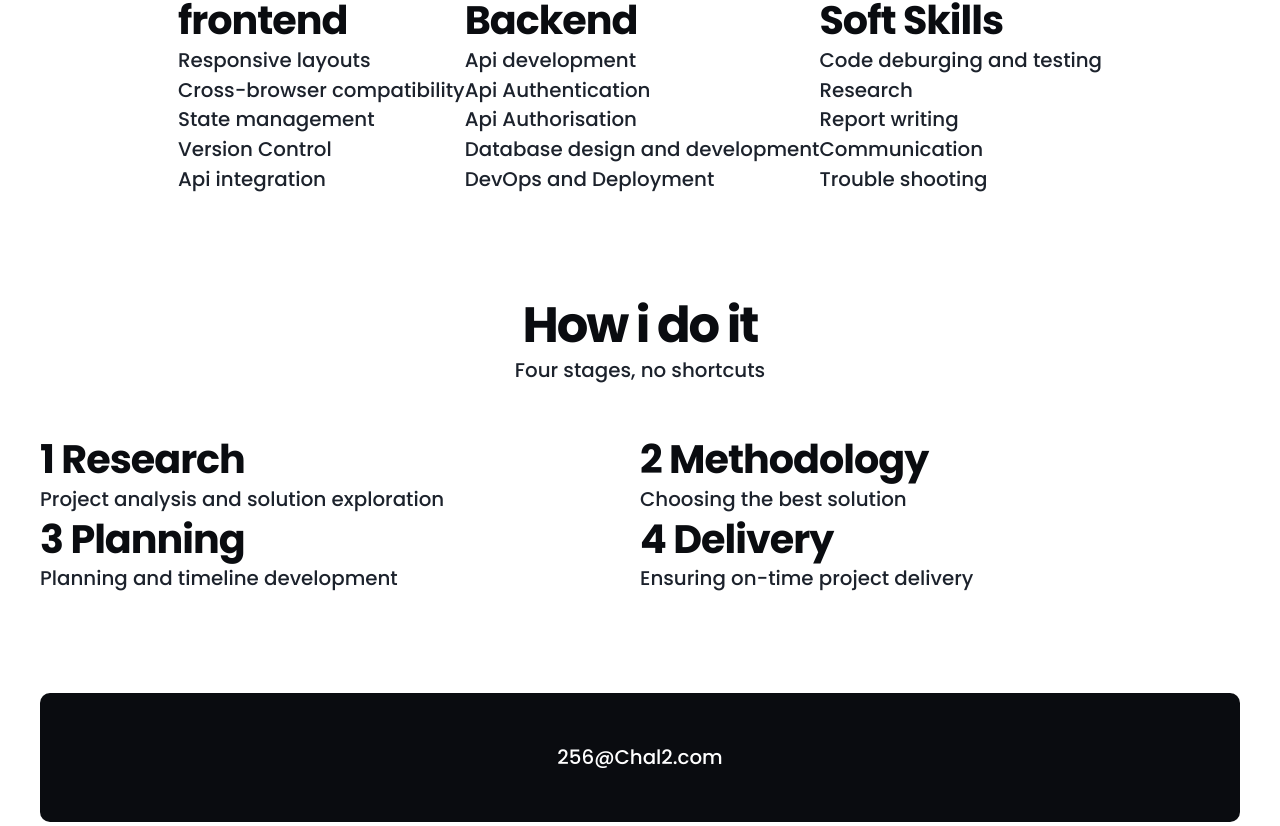
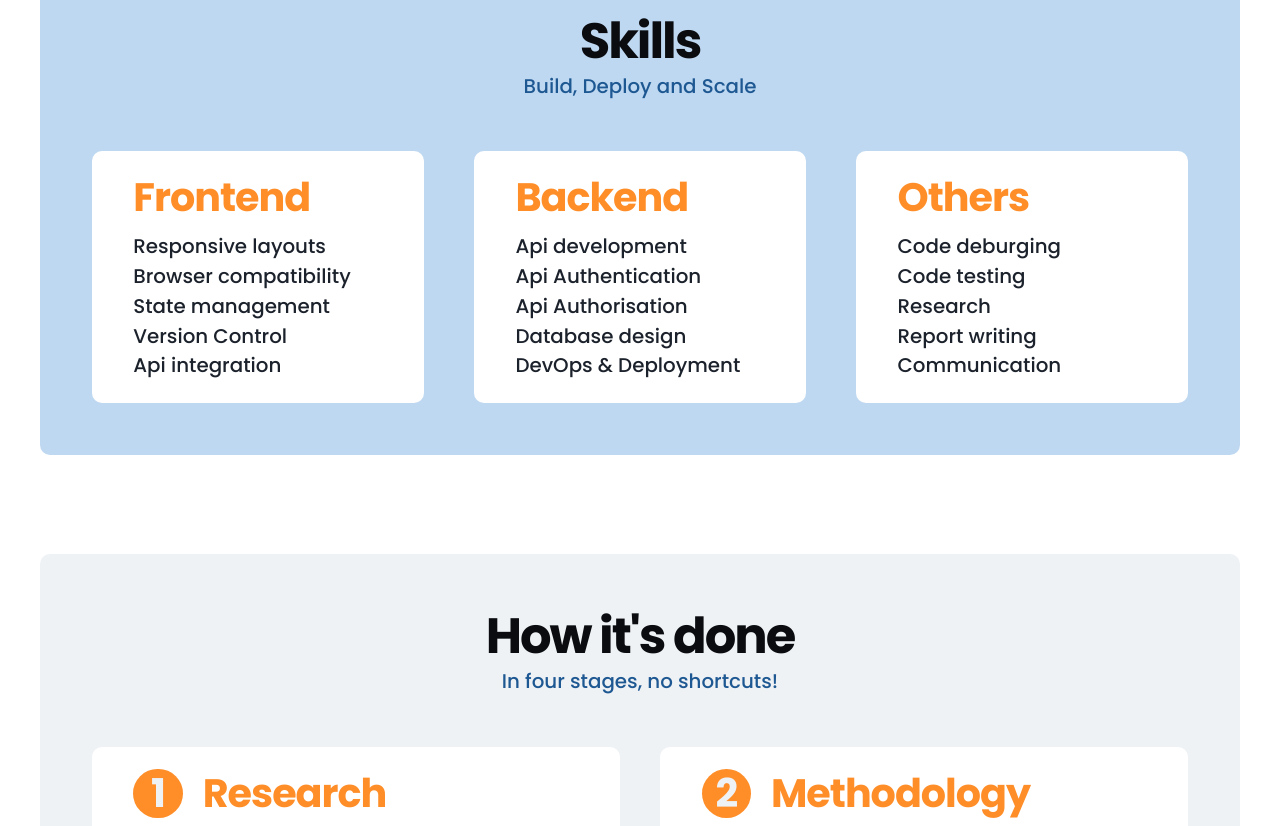
Before and after one commit to ssenkaayi/chal2, a React (Vite) app: page /chal2/skill in a window 1280 px wide. Shown: the part 834-1660 px from the top of the page. Built offline with nearby package versions, Linux system fonts and the light colour scheme.

Commit message:
completing box css on skill page

```diff
--- a/src/App.css
+++ b/src/App.css
@@ -143,6 +143,7 @@ html{
 body{
     font-family: "Poppins", sans-serif;
     overflow-x: hidden;
+    color: #1C222C;
 
 }
 
@@ -243,6 +244,7 @@ li{
     justify-content: space-between;
     gap: 1.8rem;
     padding: 0 2rem;
+    color: #1C222C;
 
 }
 
@@ -260,6 +262,7 @@ li{
     align-items: center;
     margin-bottom: var(--section-margin);
     padding: 0 2rem;
+    background-color: #EFF2F5;
 }
 
 .hero-content-container{
@@ -289,6 +292,7 @@ li{
     justify-content: center;
     align-items: center;
     gap:3rem;
+    color: #1C222C;
 }
 
 .hero-svg{
@@ -360,6 +364,8 @@ li{
 .projects{
     display: flex;
     flex-direction: column;
+    background-color: #EFF2F5;
+    background-color: #bfd8f1;
 }
 
 .project-h3{
@@ -410,6 +416,7 @@ li{
 
 .project-link{
     text-align: center;
+    color: #1C222C;
 
 }
 
@@ -444,6 +451,7 @@ li{
 
     background-color: var(--primary-base);
     color: #ffffff;
+
 }
 
 .project-btn-link{
--- a/src/pages/skill/Skill.jsx
+++ b/src/pages/skill/Skill.jsx
@@ -1,4 +1,5 @@
 import './skill.css'
+import { Link } from "react-router-dom"
 
 function Skill(){
     return(
@@ -7,7 +8,8 @@ function Skill(){
         <nav className="skill-hero">
             <div >
                 <h1 className='hero-heading4'>What i do</h1>
-                <p className='hero-para'>Craft robust, secure and cross-bowser web apps.</p>
+                <p className='skill-hero-para'>Craft robust, secure and cross-bowser web apps.</p>
+                <span className="project-link"><Link  className="btn project-btn-link" to='/experience'  >Explore</Link></span>
             </div>
         </nav>
 
@@ -24,30 +26,31 @@ function Skill(){
                 <div className='feature-card-container'>
 
                     <div className='feature-card'>
-                        <h3>frontend</h3>
+                        <h3 className='feature-card-heading'>Frontend</h3>
                         <p>Responsive layouts</p>
-                        <p>Cross-browser compatibility</p>
+                        <p>Browser compatibility</p>
                         <p>State management</p>
                         <p>Version Control</p>
                         <p>Api integration</p>
                     </div>
 
-                    <div>
-                        <h3>Backend</h3>
+                    <div className='feature-card'>
+                        <h3 className='feature-card-heading'>Backend</h3>
                         <p>Api development</p>
                         <p>Api Authentication</p>
                         <p>Api Authorisation</p>
-                        <p>Database design and development</p>
-                        <p>DevOps and Deployment </p>
+                        <p>Database design</p>
+                        <p>DevOps & Deployment </p>
                     </div>
 
-                    <div>
-                        <h3>Soft Skills</h3>
-                        <p>Code deburging and testing</p>
+                    <div className='feature-card'>
+                        <h3 className='feature-card-heading'>Others</h3>
+                        <p>Code deburging </p>
+                        <p>Code testing</p>
                         <p>Research</p>
                         <p>Report writing</p>
                         <p>Communication</p>
-                        <p>Trouble shooting</p>
+
                     </div>
                 </div>
 
@@ -55,14 +58,14 @@ function Skill(){
 
             <div className='strategy-container'>
 
-                <h2>How i do it</h2>
-                <p className='strategy-para'>Four stages, no shortcuts</p>
+                <h2>How it's done</h2>
+                <p className='strategy-para'>In four stages, no shortcuts!</p>
 
                 <div className="strategy-card-container">
 
                     <div className='strategy-card'>
-                        <h3>
-                            1 Research
+                        <h3 className='startegy-heading'>
+                            <span className='number-highlight'>1</span> Research
                         </h3>
                         <p>
 
@@ -70,9 +73,9 @@ function Skill(){
                         </p>
                     </div>
 
-                    <div>
-                        <h3>
-                            2 Methodology
+                    <div className='strategy-card'>
+                        <h3 className='startegy-heading'>
+                            <span className='number-highlight'>2</span> Methodology
                         </h3>
                         <p>
 
@@ -80,19 +83,19 @@ function Skill(){
                         </p>
                     </div>
 
-                    <div>
-                        <h3>
-                            3 Planning
+                    <div className='strategy-card'>
+                        <h3 className='startegy-heading'>
+                            <span className='number-highlight'>3</span> Planning
                         </h3>
                         <p>
 
-                               Planning and timeline development
+                               Planning and laying timelines
                         </p>
                     </div>
 
-                    <div>
-                        <h3>
-                           4 Delivery
+                    <div className='strategy-card'>
+                        <h3 className='startegy-heading'>
+                           <span className='number-highlight'>4</span> Delivery
                         </h3>
                         <p>
 
--- a/src/pages/skill/skill.css
+++ b/src/pages/skill/skill.css
@@ -1,11 +1,18 @@
 /* styling famework
 
 -------- Text Content --------
-spacing
+
+SPECS
+
+spacing / centering / alignment
 styling
 size
 font
 color
+
+TOOLS
+
+text-aligment
 
 -------- element / Box css --------
 margin
@@ -16,6 +23,10 @@ width
 -------- element container --------
 */
 
+span{
+    display: inline-block;
+}
+
 /* Hero section */
 
 .skill-hero{
@@ -24,16 +35,34 @@ width
     display: flex;
     align-items: center;
     justify-content: center;
+    border: 2px solid #EFF2F5;
+    background-color: #EFF2F5;
+    border-radius: 1rem;
+    margin-bottom: 10rem;
 }
 
 .hero-heading{
     margin-bottom: 1rem;
 }
 
+.skill-hero-para{
+    color:#1e5892;
+    margin-bottom: 5rem;
+}
+
+.project-btn-link{
+    color: #fff;
+}
+
 /* Feature section */
 
 .feature-container{
     margin-bottom: 10rem;
+    background-color: #bfd8f1;
+    border: 2px solid #bfd8f1;
+    border-radius: 1rem;
+    padding: 5rem;
+
 }
 
 .feature-text-content{
@@ -42,30 +71,71 @@ width
 
 .feature-para{
     text-align: center;
+    color:#1e5892;
 }
 .feature-card-container{
     display: flex;
     flex-direction: row;
     justify-content: center;
+    gap: 5rem;
 }
-/* .feature-card{
-    padding: 3.2rem;
-} */
+
+.feature-card{
+    padding: 2rem 4rem;
+    background-color: #fff;
+    border: 2px solid #fff;
+    border-radius: 1rem;
+    width: 300px;
+}
+
+.feature-card-heading{
+    color: #FF8D28;
+    margin-bottom: 1rem;
+}
 
 /* Strategy Section*/
+.startegy-heading{
+    color: #FF8D28;
+    display: flex;
+    gap: 2rem;
+    align-items: center;
+    margin-bottom: 1rem;
+}
 
 .strategy-para{
     text-align: center;
     margin-bottom: 5rem;
+    color:#1e5892;
+}
+
+.number-highlight{
+    background-color: #FF8D28;
+    color: #EFF2F5;
+    height: 5rem;
+    width: 5rem ;
+    text-align: center;
+    border-radius: 50%;
 }
 
 .strategy-container{
   margin-bottom: 10rem;
+  background-color: #EFF2F5;
+  border: 2px solid #EFF2F5;
+  border-radius: 1rem;
+  padding: 5rem;
 
 }
 
 .strategy-card-container{
     display: grid;
     grid-template-columns: 1fr 1fr;
+    gap:4rem;
+}
 
+.strategy-card{
+
+    background-color: #fff;
+    border: 2px solid #fff;
+    border-radius: 1rem;
+    padding: 2rem 4rem;
 }
```
